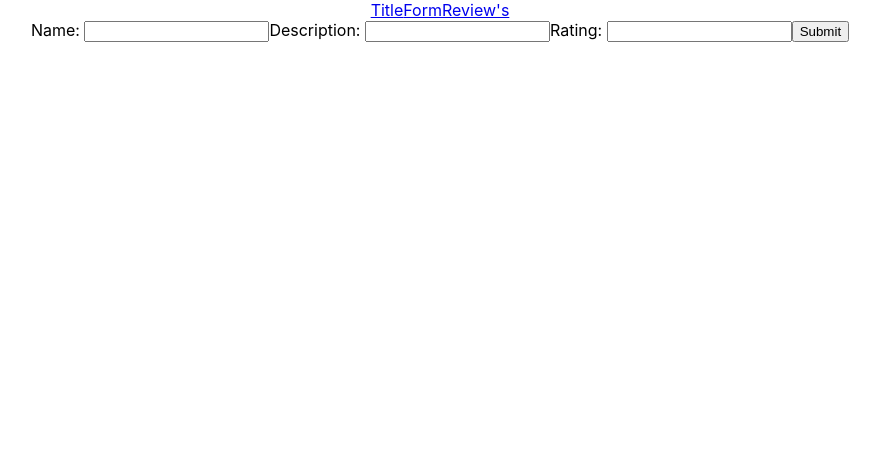
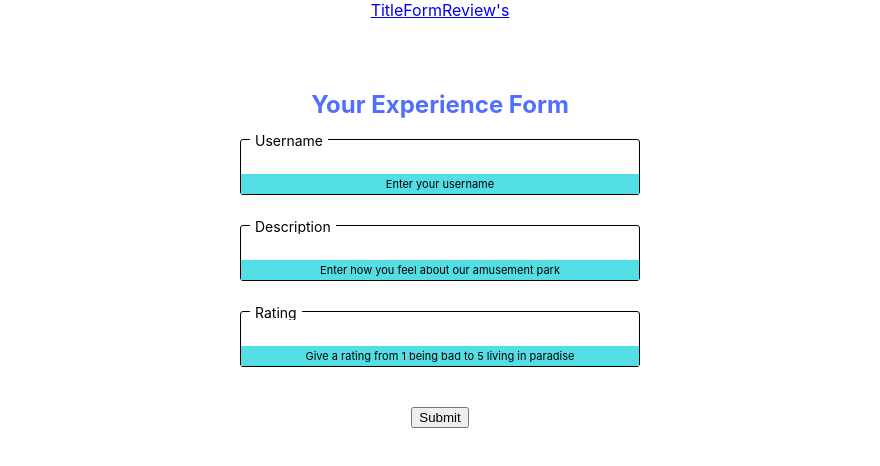
Before and after one commit to SEIfeoluwa/ParadisePark_Experience, a React (Create React App) app in the folder client/: page /review in a window 1280 px wide. Shown: the top 466 px of the page, without its empty margins (200-1080 px from the left). Built offline with nearby package versions, Linux system fonts and the light colour scheme; no server answers.

Commit message:
added form style layout

```diff
--- a/client/src/components/Form.jsx
+++ b/client/src/components/Form.jsx
@@ -35,14 +35,29 @@ const Form = () => {
     }
 
     return (
-        <div>
-            <form onSubmit={(e) => handleSubmit(e)}>
-                Name: <input type="text" name="Name" onChange={handleChange} />
-                Description: <input type="text" name="Description" onChange={handleChange2} />
-                Rating: <input type="number" name="Rating" onChange={handleChange3} />
-                <button>Submit</button>
-            </form>
-        </div>
+        <form class="form-layout" onSubmit={(e) => handleSubmit(e)}>
+            <h1>Your Experience Form</h1>
+            <ul>
+                <li>
+                    <label for="name">Username</label>
+                    <input type="text" name="Name" onChange={handleChange} maxlength="100" />
+                        <span>Enter your username</span>
+                </li>
+                <li>
+                    <label for="description">Description</label>
+                    <input type="text" name="Description" onChange={handleChange2} maxlength="100" />
+                        <span>Enter how you feel about our amusement park</span>
+                </li>
+                <li>
+                    <label for="rating">Rating</label>
+                    <input type="number" name="Rating" onChange={handleChange3}/>
+                    <span>Give a rating from 1 being bad to 5 living in paradise</span>
+                </li>
+                <li>
+                    <button className='form-layout-button'>Submit</button>
+                </li>
+            </ul>
+        </form>
     )
 }
 
--- a/client/src/pages/Review.js
+++ b/client/src/pages/Review.js
@@ -3,7 +3,7 @@ import Form from '../components/Form'
 
 const Review = () => {
     return (
-        <div>
+        <div className='review-page'>
             <Header />
             <section>
 
--- a/client/src/styles/App.css
+++ b/client/src/styles/App.css
@@ -36,3 +36,80 @@
         transform: rotate(360deg);
     }
 }
+
+.form-layout {
+    max-width: 400px;
+    margin: 50px auto;
+    border-radius: 2px;
+    padding: 20px;
+}
+
+.form-layout h1 {
+    display: block;
+    text-align: center;
+    padding: 0;
+    margin: 0px 0px 20px 0px;
+    color: #516efe;
+    font-size: x-large;
+}
+
+.form-layout ul {
+    list-style: none;
+    padding: 0;
+    margin: 0;
+}
+
+.form-layout li {
+    display: block;
+    padding: 9px;
+    border: 1px solid black;
+    margin-bottom: 30px;
+    border-radius: 3px;
+}
+
+.form-layout li:last-child {
+    border: none;
+    margin-bottom: 0px;
+    text-align: center;
+}
+
+.form-layout li>label {
+    display: block;
+    float: left;
+    margin-top: -19px;
+    background: white;
+    height: 14px;
+    padding: 2px 5px 2px 5px;
+    color: black;
+    font-size: 14px;
+    overflow: hidden;
+
+}
+
+.form-layout input[type="text"],
+.form-layout input[type="number"],
+.form-layout select {
+    box-sizing: border-box;
+    -webkit-box-sizing: border-box;
+    -moz-box-sizing: border-box;
+    width: 100%;
+    display: block;
+    outline: none;
+    border: none;
+    height: 25px;
+    line-height: 25px;
+    font-size: 16px;
+    padding: 0;
+}
+
+
+
+.form-layout li>span {
+    background: #53dde5;
+    display: block;
+    padding: 3px;
+    margin: 0 -9px -9px -9px;
+    text-align: center;
+    color: black;
+    font-size: 11px;
+}
```
Lines whose indentation alone changed are shown as unchanged.
